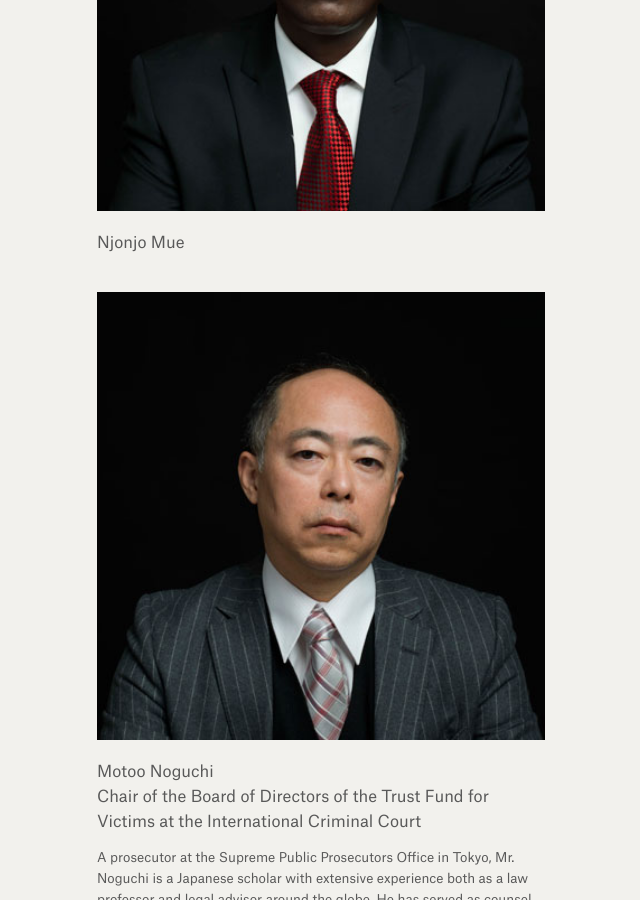
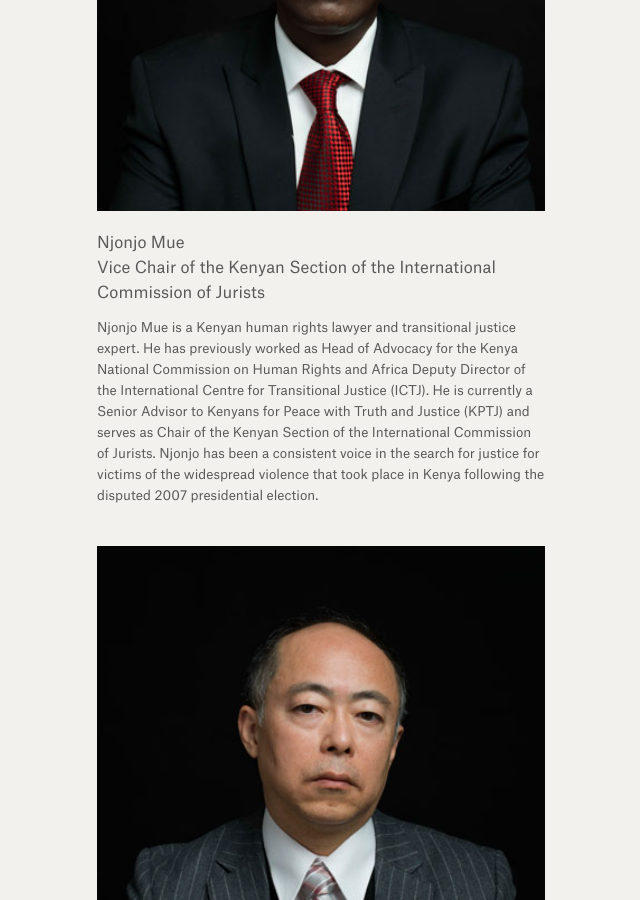
Before and after one commit to weights-and-measures/weights-and-measures.github.io, a Jekyll site: the page built from photographs.html, in a window 1280 px wide and 900 px high, scrolled down 11877 px. Shown: the whole window, without its empty margins (319-959 px from the left). Built offline with Jekyll 4.4.1, drawn with Linux system fonts in a browser that asks for light colours.

Commit message:
Updated D15

```diff
--- a/_photographs/d15.markdown
+++ b/_photographs/d15.markdown
@@ -6,4 +6,6 @@ position: 47
 
 ![njonjo_mue13.jpg](/uploads/njonjo_mue13.jpg)
 
-Njonjo Mue
+Njonjo Mue <br> Vice Chair of the Kenyan Section of the International Commission of Jurists
+
+Njonjo Mue is a Kenyan human rights lawyer and transitional justice expert. He has previously worked as Head of Advocacy for the Kenya National Commission on Human Rights and Africa Deputy Director of the International Centre for Transitional Justice (ICTJ). He is currently a Senior Advisor to Kenyans for Peace with Truth and Justice (KPTJ) and serves as Chair of the Kenyan Section of the International Commission of Jurists. Njonjo has been a consistent voice in the search for justice for victims of the widespread violence that took place in Kenya following the disputed 2007 presidential election.
```
